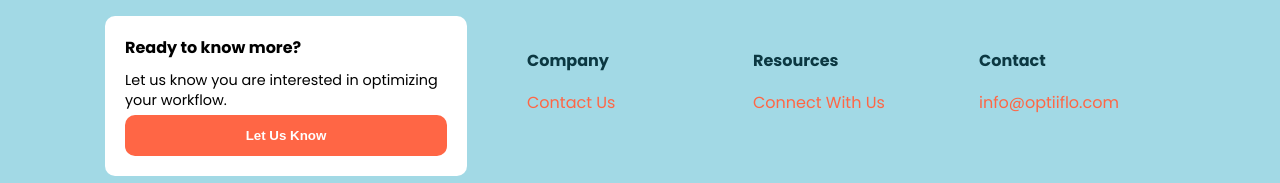
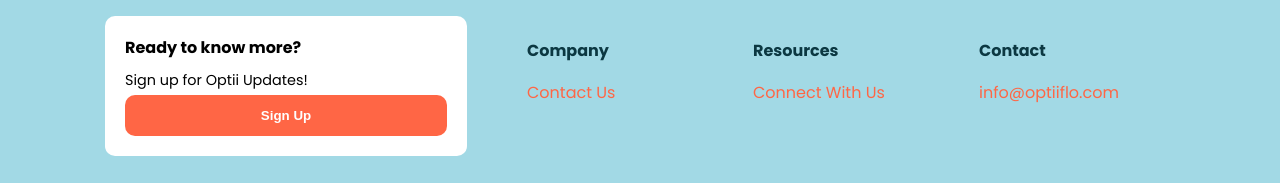
Before and after one commit to sjcoombsnovii/OptiiFlo, a plain HTML site: page index.html in a window 1280 px wide. Shown: the part 2138-2321 px from the top of the page. Drawn offline with Linux system fonts and the light colour scheme; a script that the page names is missing.

Commit message:
newsletter integration

```diff
--- a/index.html
+++ b/index.html
@@ -292,7 +292,7 @@
                     </div>
                     <div class="faq-group-body">
                         <p>
-                            Does your inbox keep filling up every morning? Do you have tasks off of emails that you have a hard time keeping track of? Are there too many clients to continue to stay up-to-date on?
+                            Does your inbox keep filling up every morning? Are your coworkers assigning your tasks over email? Are there too many clients to stay up-to-date on?
                             Optii can help you solve these problems, and more.
                         </p>
                     </div>
@@ -313,11 +313,11 @@
                             Ready to know more?
                         </h4>
                         <p class="text-sm">
-                            Let us know you are interested in optimizing your workflow.
+                            Sign up for Optii Updates!
                         <form action=#form>
                            <!-- <input type="email" id = "email" placeholder="Enter your email"> -->
                             <button type="submit" class="btn btn-primary btn-block">
-                                Let Us Know
+                                Sign Up
                             </button>
                         </form>
                     </div>
```
